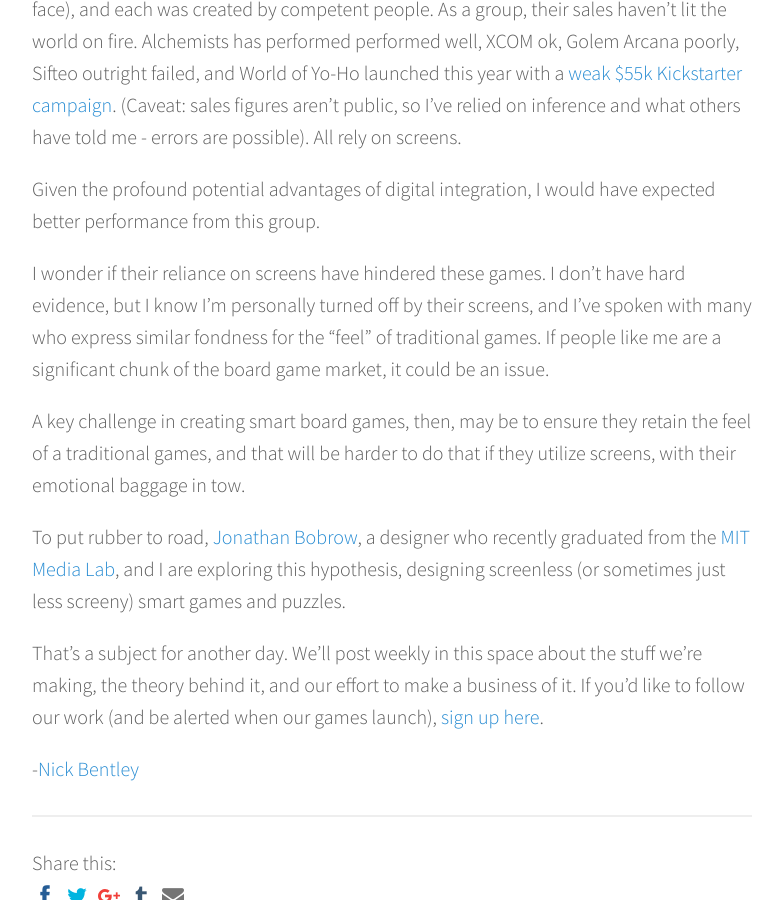
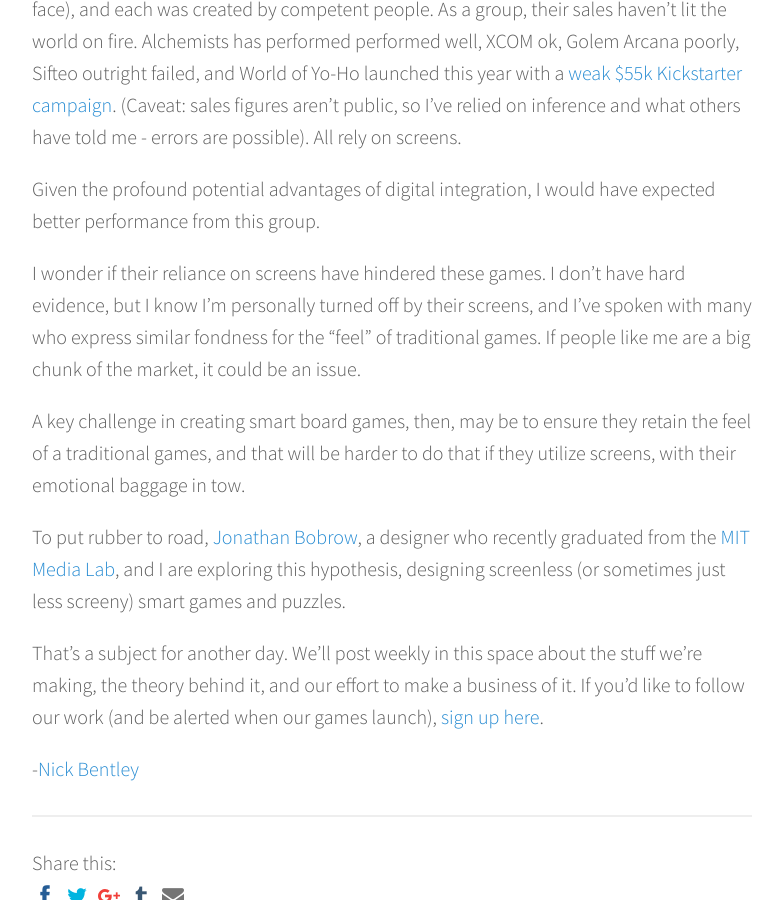
Before and after one commit to jbobrow/Move38-website, a Jekyll site: the page built from _posts/2016-09-23-smart-board-games-in-the-age-of-screens.markdown, in a window 1280 px wide and 900 px high, scrolled down 3996 px. Shown: the whole window, without its empty margins (248-1031 px from the left). Built offline with Jekyll 4.4.1, drawn with Linux system fonts in a browser that asks for light colours; nearby versions of some CDN libraries; comment, search, counter and statistics services are not loaded.

Commit message:
Updated Smart Board Games In The Age Of Screens

```diff
--- a/_posts/2016-09-23-smart-board-games-in-the-age-of-screens.markdown
+++ b/_posts/2016-09-23-smart-board-games-in-the-age-of-screens.markdown
@@ -56,7 +56,6 @@ Incidentally, these are among the main reasons video games are so much more popu
 
 * board games don't have screens
 
-
 ## Screens might be an impediment to smart board games
 
 So, due to dramatically expanded functionality, smart board games have at least the potential to be awesome. But how could you actually make one? I know of 5 published board games with significant digital integrations. Here they are:
@@ -75,7 +74,7 @@ Each is social in the way board games should be (you sit around a table, playing
 
 Given the profound potential advantages of digital integration, I would have expected better performance from this group.
 
-I wonder if their reliance on screens have hindered these games. I don't have hard evidence, but I know I'm personally turned off by their screens, and I've spoken with many who express similar fondness for the "feel" of traditional games. If people like me are a significant chunk of the board game market, it could be an issue.
+I wonder if their reliance on screens have hindered these games. I don't have hard evidence, but I know I'm personally turned off by their screens, and I've spoken with many who express similar fondness for the "feel" of traditional games. If people like me are a big chunk of the market, it could be an issue.
 
 A key challenge in creating smart board games, then, may be to ensure they retain the feel of a traditional games, and that will be harder to do that if they utilize screens, with their emotional baggage in tow.
 
```
